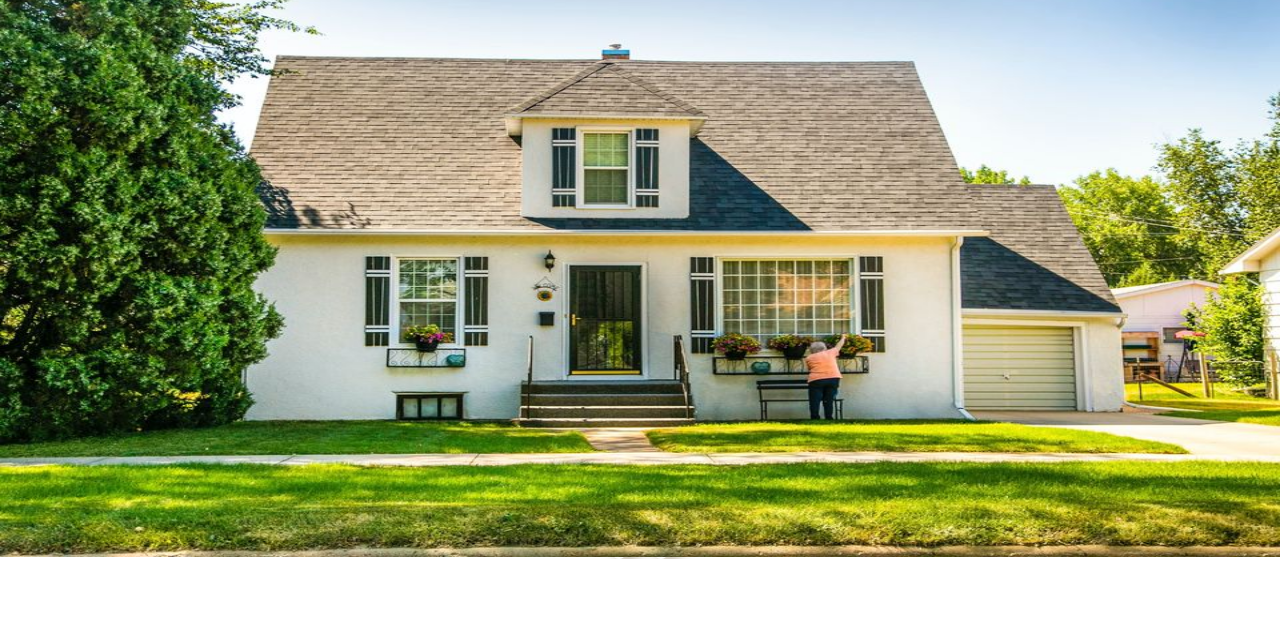
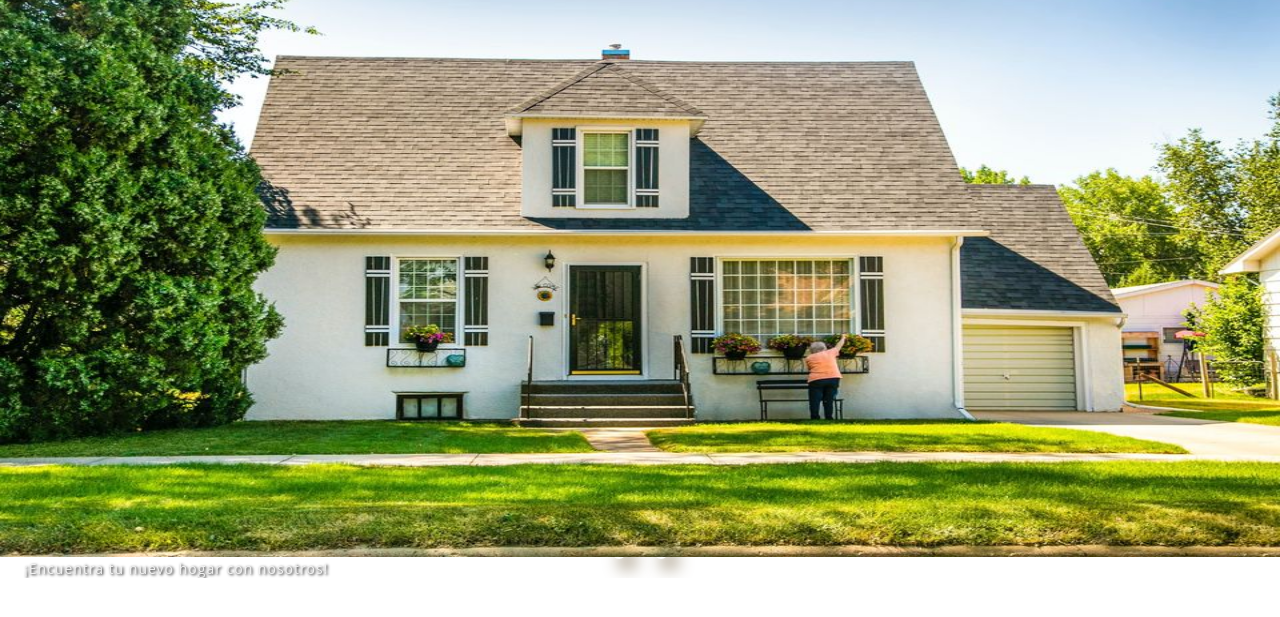
Before and after one commit to Fran2325/VentureGroupInternational, a plain HTML site: page index.html in a window 1280 px wide. Shown: the part 81-698 px from the top of the page. Drawn offline with Linux system fonts and the light colour scheme.

Commit message:
Idente CSS

```diff
--- a/index.html
+++ b/index.html
@@ -38,9 +38,9 @@
                 <li class="punto"></li>
                 <li class="punto"></li>
             </ul>
-            <!-- <hgroup class="FijoEnElFinalDelCarrucel">
-                <p></p>
-            </hgroup> -->
+            <hgroup class="FijoEnElFinalDelCarrucel">
+                <p class="item-options">¡Encuentra tu nuevo hogar con nosotros!</p>
+            </hgroup>
         </div>
         <!-- </header>
         <section></section>
```
Also changed, not shown: style.css (indentation only).
